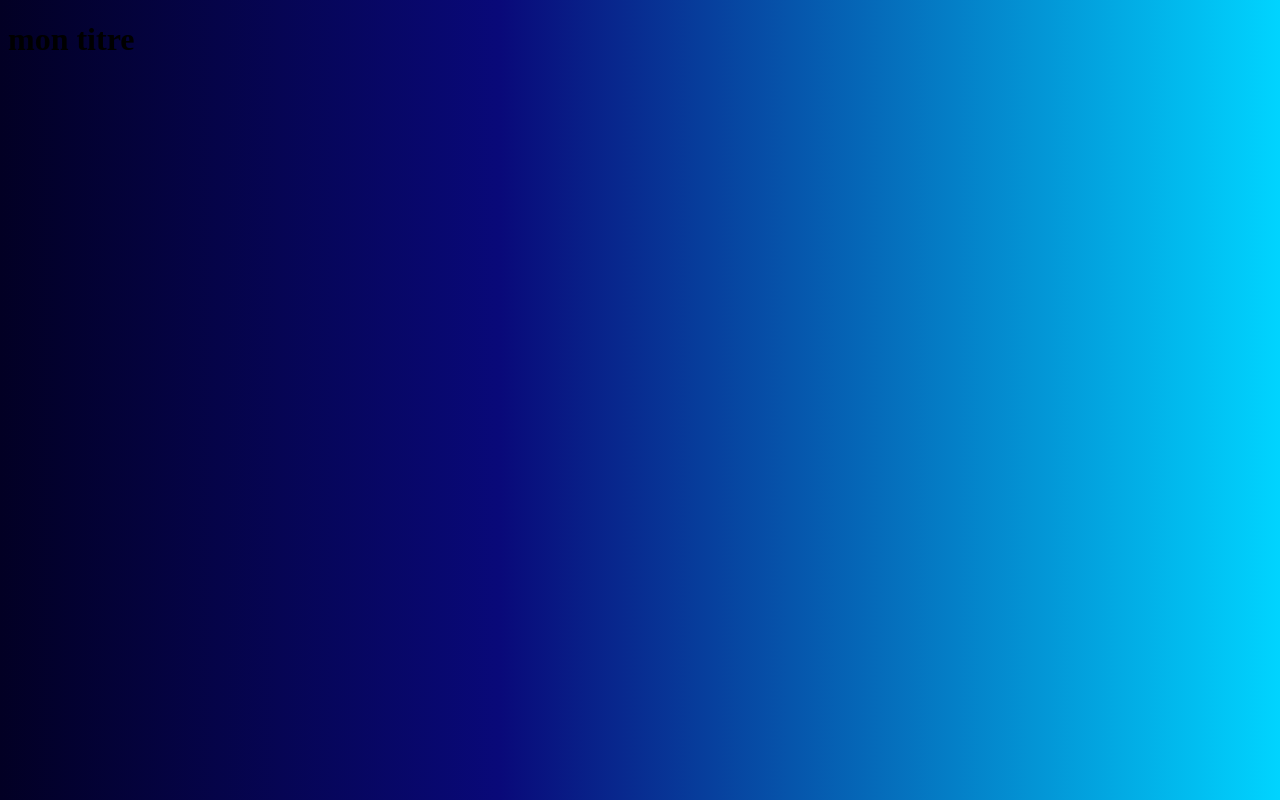
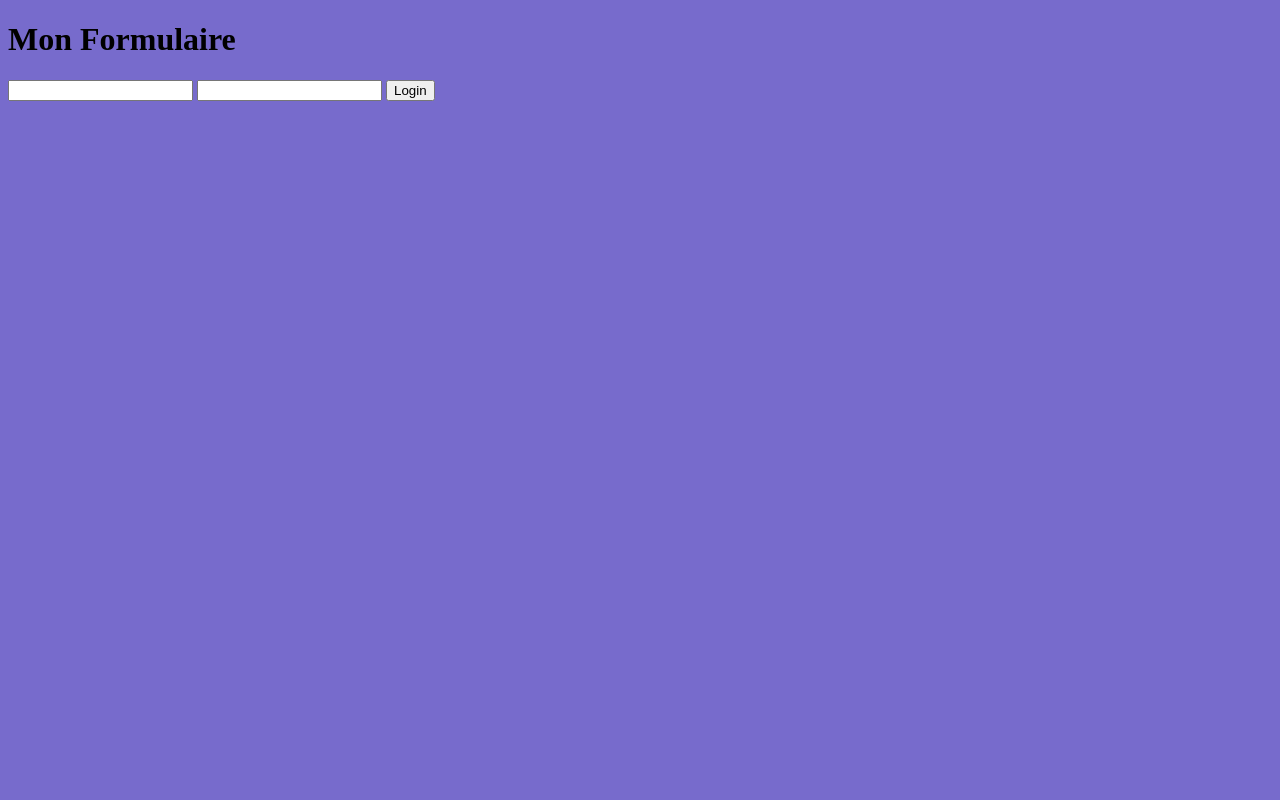
Before and after one commit to djokangoma/projet-1, a plain HTML site: page index.html in a window 1280 px wide. Drawn offline with Linux system fonts and the light colour scheme.

Commit message:
add form

```diff
--- a/index.html
+++ b/index.html
@@ -4,10 +4,17 @@
     <meta charset="UTF-8">
     <meta http-equiv="X-UA-Compatible" content="IE=edge">
     <meta name="viewport" content="width=device-width, initial-scale=1.0">
-    <title>Document</title>
+    <title>Formulaire</title>
     <link rel="stylesheet" href="style.css">
 </head>
 <body>
-    <h1>mon titre</h1>
+    <div class="content">
+        <form action="">
+            <h1>Mon Formulaire</h1>
+            <input type="text">
+            <input type="password" name="" id="">
+            <button type="submit">Login</button>
+        </form>
+    </div>
 </body>
 </html>
--- a/style.css
+++ b/style.css
@@ -1,3 +1,4 @@
 body{
-	background: linear-gradient(90deg, rgba(2,0,36,1) 0%, rgba(9,9,121,1) 39%, rgba(8,42,143,1) 49%, rgba(0,212,255,1) 100%);
+	/* background: rgb(199,197,244); */
+	background: linear-gradient(90deg, rgba(199,197,244,1) 0%, rgba(119,107,204,1) 0%);
 }
```
